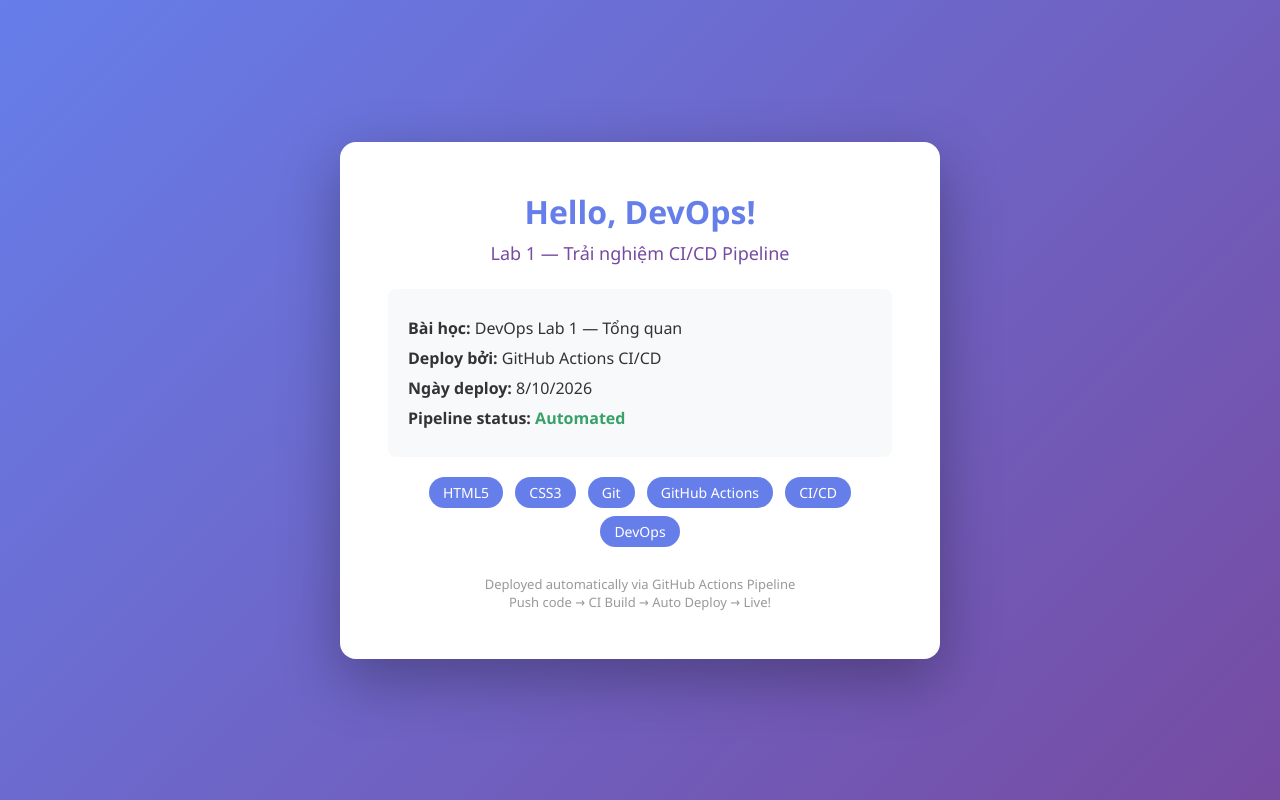
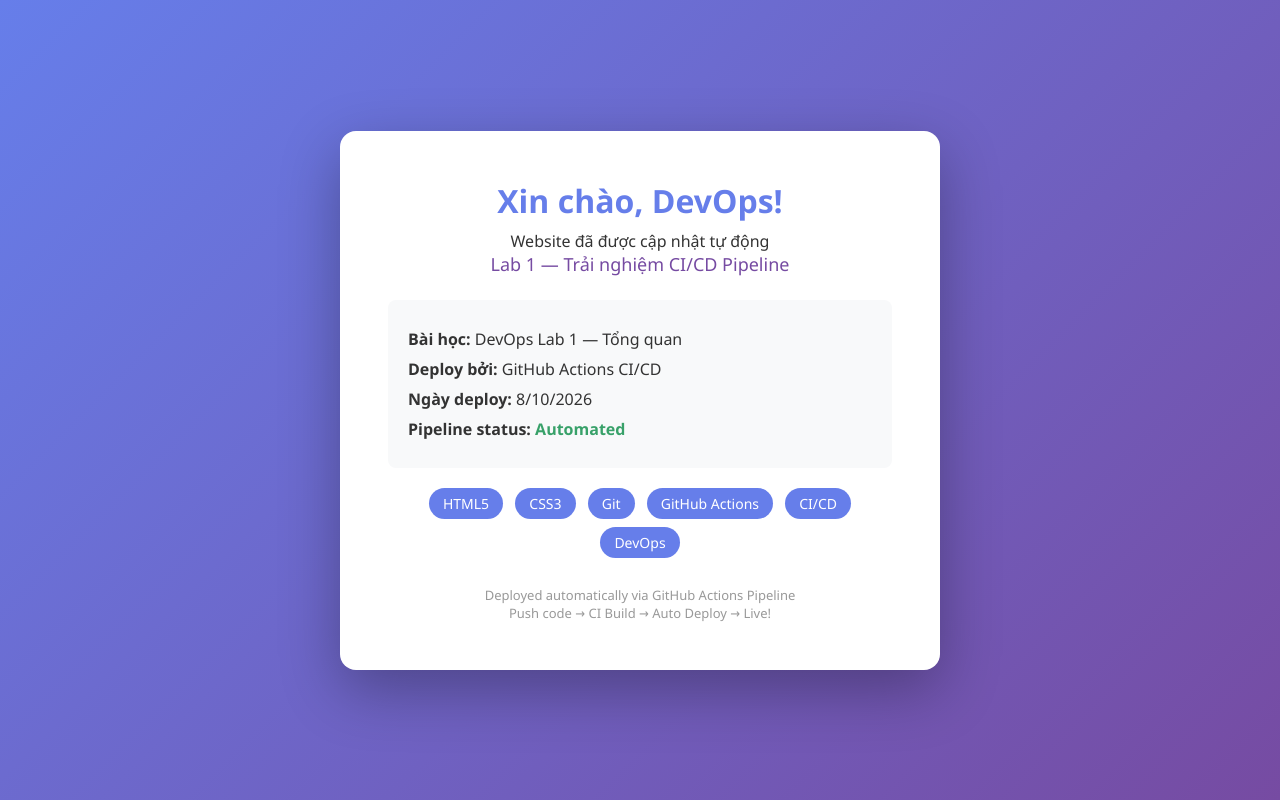
Before and after one commit to 13042008/devops-lab1-portfolio, a plain HTML site: page index.html in a window 1280 px wide. Drawn offline with Linux system fonts and the light colour scheme.

Commit message:
update:change title to VietNamese

```diff
--- a/index.html
+++ b/index.html
@@ -42,9 +42,9 @@
 </head>
 <body>
     <div class="container">
-        <h1> Hello, DevOps!</h1>
+        <h1> Xin chào, DevOps!</h1>
+	<P>Website đã được cập nhật tự động</p>
         <h2>Lab 1 — Trải nghiệm CI/CD Pipeline</h2>
-
         <div class="info">
             <p> <strong>Bài học:</strong> DevOps Lab 1 — Tổng quan</p>
             <p> <strong>Deploy bởi:</strong> GitHub Actions CI/CD</p>
```
